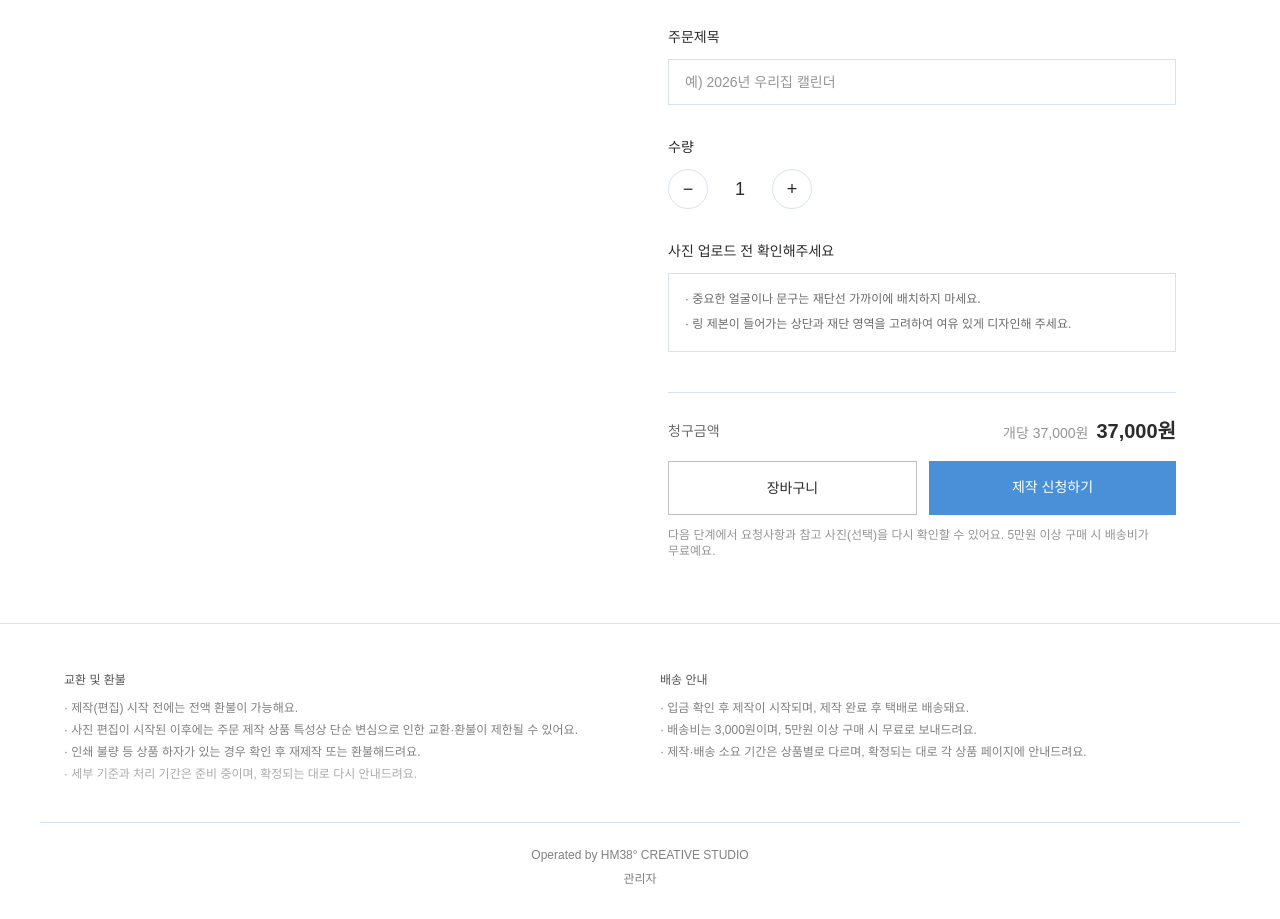
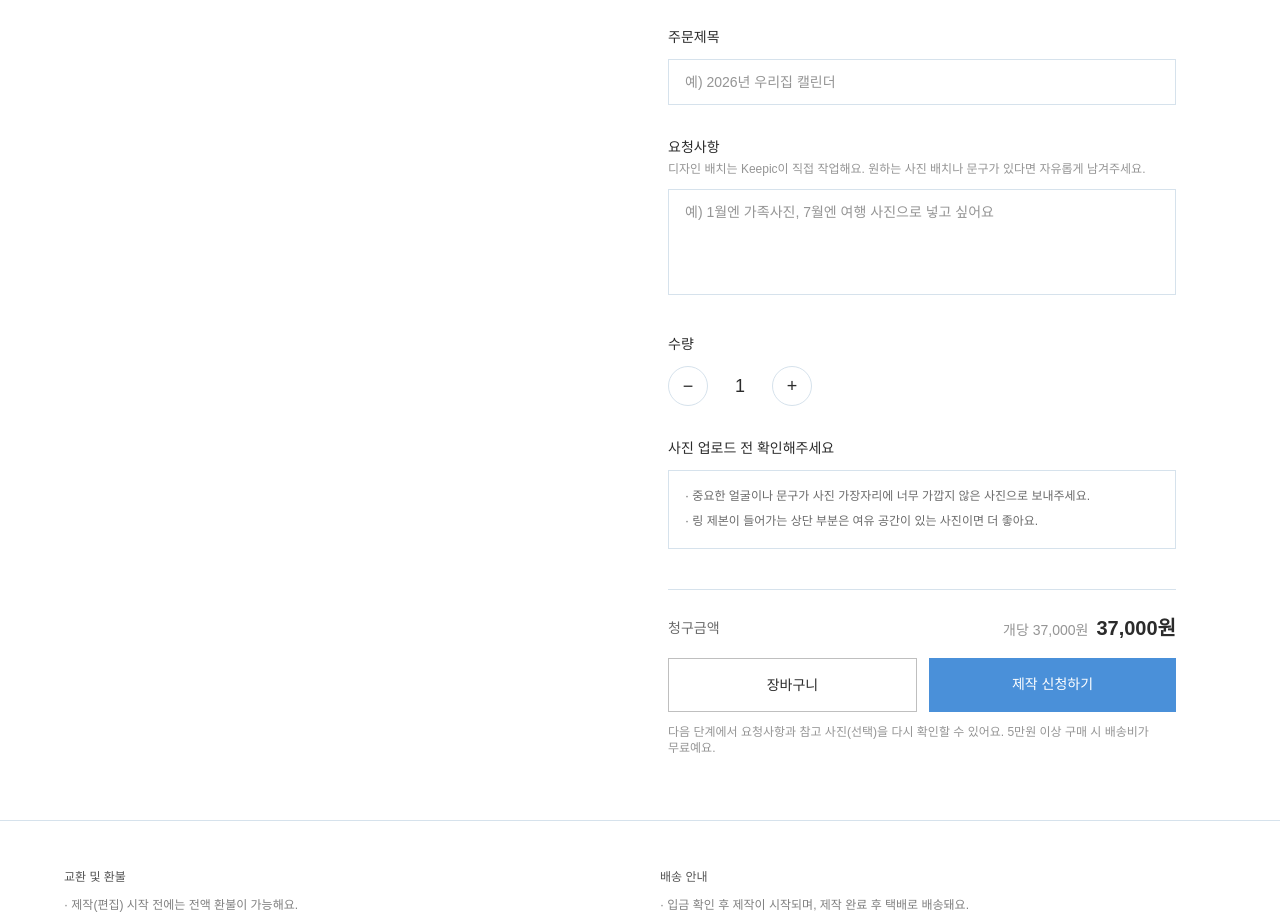
Before and after one commit to hyemani/keepic, a Next.js app: page /goods/calendar in a window 1280 px wide. Shown: the part 1180-2099 px from the top of the page. Built offline with nearby package versions, Linux system fonts and the light colour scheme; a web font is replaced by a local one.

Commit message:
캘린더 주의사항 문구 수정 및 요청사항 입력 추가

```diff
--- a/app/goods/calendar/page.tsx
+++ b/app/goods/calendar/page.tsx
@@ -46,6 +46,8 @@ function OptionsForm({
   setStartMonth,
   orderTitle,
   setOrderTitle,
+  requestNote,
+  setRequestNote,
   quantity,
   setQuantity,
 }: {
@@ -65,6 +67,8 @@ function OptionsForm({
   setStartMonth: (m: number) => void;
   orderTitle: string;
   setOrderTitle: (v: string) => void;
+  requestNote: string;
+  setRequestNote: (v: string) => void;
   quantity: number;
   setQuantity: (fn: (prev: number) => number) => void;
 }) {
@@ -253,6 +257,21 @@ function OptionsForm({
       </div>
 
       <div>
+        <h2 className="text-sm font-medium">요청사항</h2>
+        <p className="mt-1 break-keep text-xs text-[var(--color-charcoal)]/50">
+          디자인 배치는 Keepic이 직접 작업해요. 원하는 사진 배치나 문구가 있다면
+          자유롭게 남겨주세요.
+        </p>
+        <textarea
+          value={requestNote}
+          onChange={(e) => setRequestNote(e.target.value)}
+          placeholder="예) 1월엔 가족사진, 7월엔 여행 사진으로 넣고 싶어요"
+          rows={4}
+          className="mt-3 w-full resize-none border border-[var(--color-hairline)] bg-white px-4 py-3 text-sm outline-none focus:border-[var(--color-sky)]"
+        />
+      </div>
+
+      <div>
         <h2 className="text-sm font-medium">수량</h2>
         <div className="mt-3 flex items-center gap-4">
           <button
@@ -294,6 +313,7 @@ export default function CalendarPage() {
   const [startYear, setStartYear] = useState(2026);
   const [startMonth, setStartMonth] = useState(1);
   const [orderTitle, setOrderTitle] = useState("");
+  const [requestNote, setRequestNote] = useState("");
   const [quantity, setQuantity] = useState(1);
   const [sheetOpen, setSheetOpen] = useState(false);
   const [cartNotice, setCartNotice] = useState(false);
@@ -312,11 +332,15 @@ export default function CalendarPage() {
     standColors.find((c) => c.id === standColor)?.label
   }`;
 
+  // 주문제목·시작년월·페이지수는 고객이 다음 단계에서 고치지 못하는 자동 메모(colorNote)로
+  // 함께 전달하고, 요청사항(note)만 다음 단계에서 자유롭게 다시 고칠 수 있게 해요.
+  const colorNote = `${orderTitle} / 시작 ${startYear}년 ${startMonth}월 / ${pageCount}장`;
+
   const nextUrl = `/upload?product=${encodeURIComponent(
     PRODUCT_NAME
   )}&size=${encodeURIComponent(sizeId)}&quantity=${quantity}&unitPrice=${unitPrice}&note=${encodeURIComponent(
-    `${orderTitle} / 시작 ${startYear}년 ${startMonth}월 / ${pageCount}장`
-  )}`;
+    requestNote
+  )}&colorNote=${encodeURIComponent(colorNote)}`;
 
   function handleAddToCart() {
     addToCart({
@@ -468,6 +492,8 @@ export default function CalendarPage() {
                 setStartMonth={setStartMonth}
                 orderTitle={orderTitle}
                 setOrderTitle={setOrderTitle}
+                requestNote={requestNote}
+                setRequestNote={setRequestNote}
                 quantity={quantity}
                 setQuantity={setQuantity}
               />
@@ -571,6 +597,8 @@ export default function CalendarPage() {
                 setStartMonth={setStartMonth}
                 orderTitle={orderTitle}
                 setOrderTitle={setOrderTitle}
+                requestNote={requestNote}
+                setRequestNote={setRequestNote}
                 quantity={quantity}
                 setQuantity={setQuantity}
               />
--- a/app/upload/page.tsx
+++ b/app/upload/page.tsx
@@ -550,7 +550,8 @@ function UploadPageContent() {
     productName === "텀블러" ||
     productName === "폰케이스" ||
     productName === "에코백" ||
-    productName === "머그";
+    productName === "머그" ||
+    productName === "캘린더";
 
   const config = productConfig[productName];
   const selectedSizeInfo = config.sizes.find((s) => s.id === sizeId) ?? config.sizes[1];
--- a/lib/calendarModels.ts
+++ b/lib/calendarModels.ts
@@ -83,6 +83,6 @@ export const CALENDAR_MAX_PAGES = 24;
 export const CALENDAR_DEFAULT_PAGES = 13;
 
 export const calendarOrderNotes = [
-  "중요한 얼굴이나 문구는 재단선 가까이에 배치하지 마세요.",
-  "링 제본이 들어가는 상단과 재단 영역을 고려하여 여유 있게 디자인해 주세요.",
+  "중요한 얼굴이나 문구가 사진 가장자리에 너무 가깝지 않은 사진으로 보내주세요.",
+  "링 제본이 들어가는 상단 부분은 여유 공간이 있는 사진이면 더 좋아요.",
 ];
```
